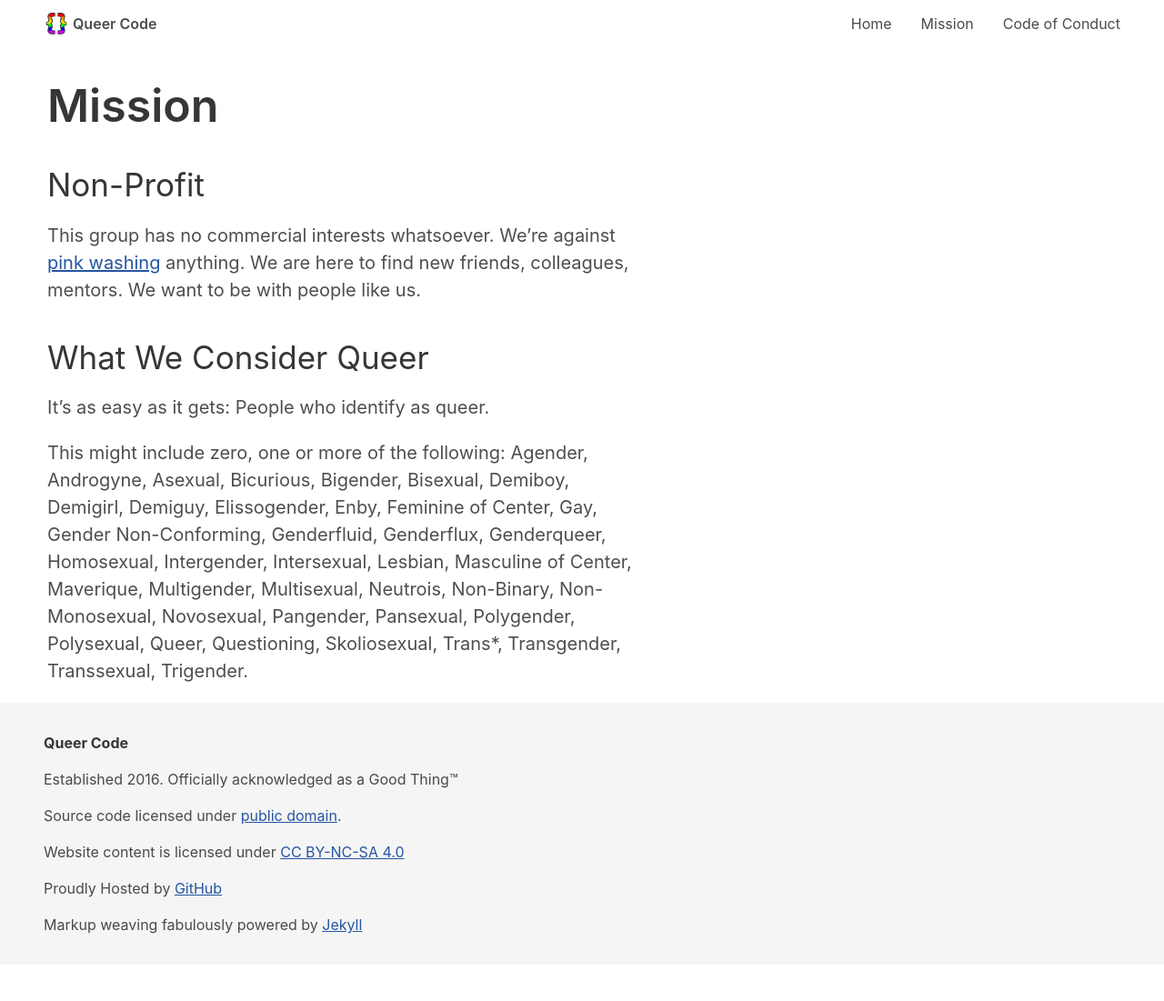
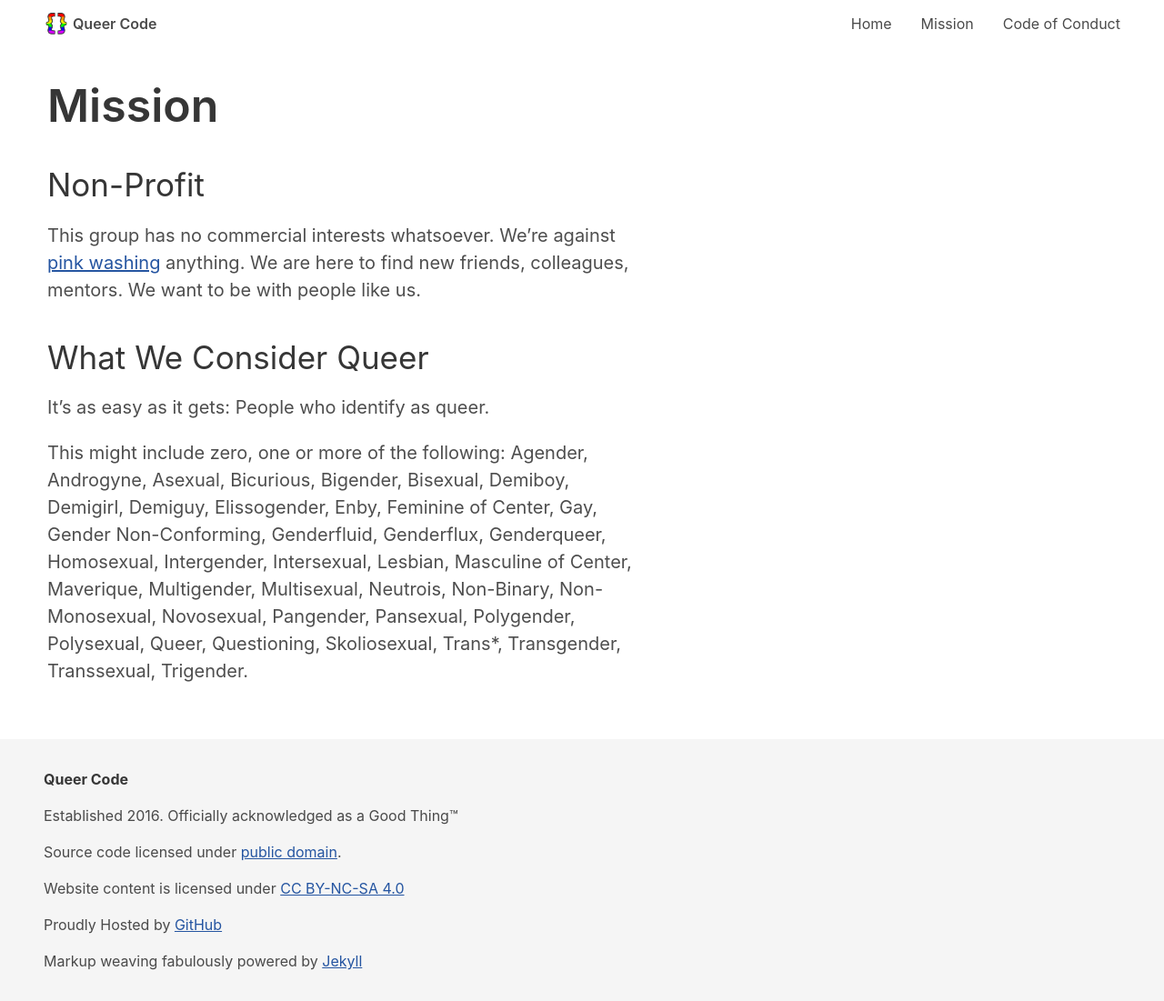
Before and after one commit to QueerCodeOrg/queercodeberlin.github.io, a Jekyll site: the page built from mission.md, in a window 1280 px wide. Shown: the whole page at 91% size. Built offline with Jekyll 4.4.1, drawn with Linux system fonts in a browser that asks for light colours; before the commit the page ends 1061 px from its top, so only the background shows below that.

Commit message:
Padding tweaks

```diff
--- a/_sass/queercode/elements/content.scss
+++ b/_sass/queercode/elements/content.scss
@@ -1,5 +1,6 @@
 .content {
   padding: 1em;
+  padding-bottom: 3em;
   max-width: 35em;
 }
 
--- a/_sass/queercode/layout/footer.scss
+++ b/_sass/queercode/layout/footer.scss
@@ -1,7 +1,5 @@
-@media (min-width: 1024px) {
-  .footer {
-    padding: 2em 1em;
-  }
+.footer {
+  padding: 2em 1em;
 }
 
 .footer p {
```
